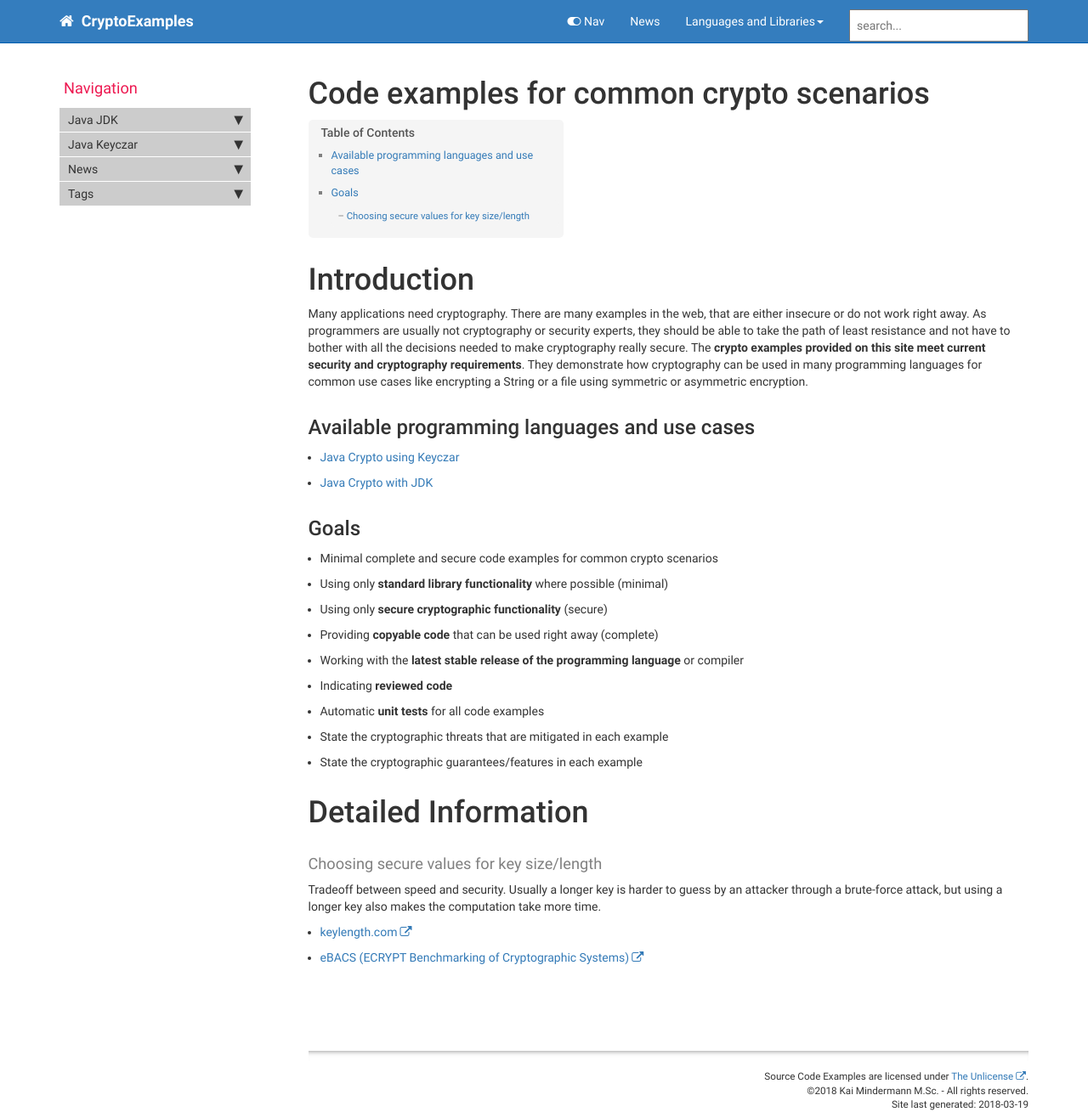
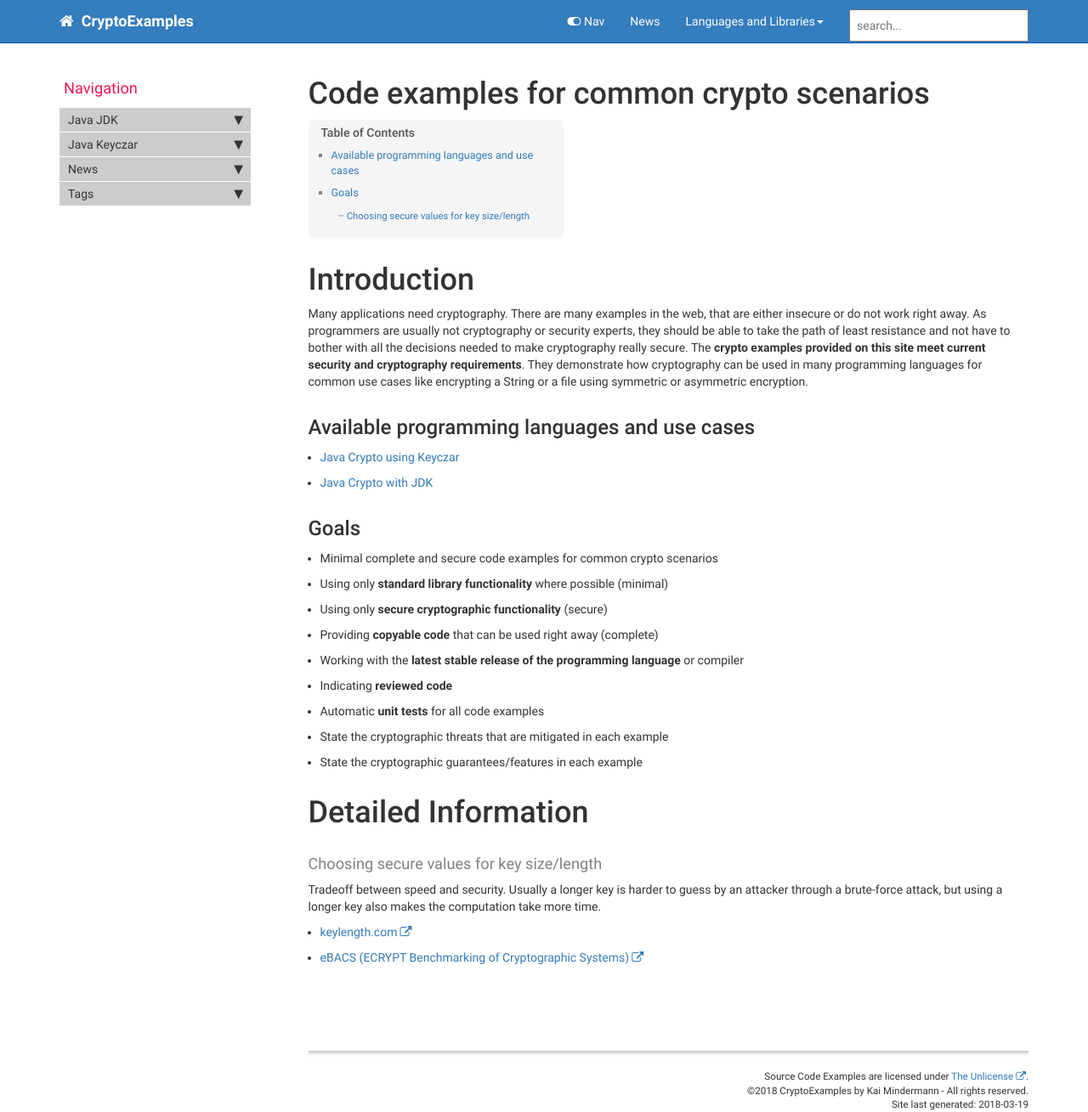
Before and after one commit to cryptoexamples/CryptoExamples, a Jekyll site: the page built from index.md, in a window 1280 px wide. Shown: the whole page at 85% size. Built offline with Jekyll 4.4.1, drawn with Linux system fonts in a browser that asks for light colours; nearby versions of some CDN libraries; comment, search, counter and statistics services are not loaded.

Commit message:
changes project copyright footer text.

```diff
--- a/_config.yml
+++ b/_config.yml
@@ -9,7 +9,7 @@ topnav_title: CryptoExamples
 site_title: CryptoExamples
 # this appears in the html browser tab for the site title (seen mostly by search engines, not users)
 
-company_name: Kai Mindermann M.Sc.
+company_name: CryptoExamples by Kai Mindermann
 # this appears in the footer
 
 #github_editme_path: kmindi/crypto-examples/master
```
